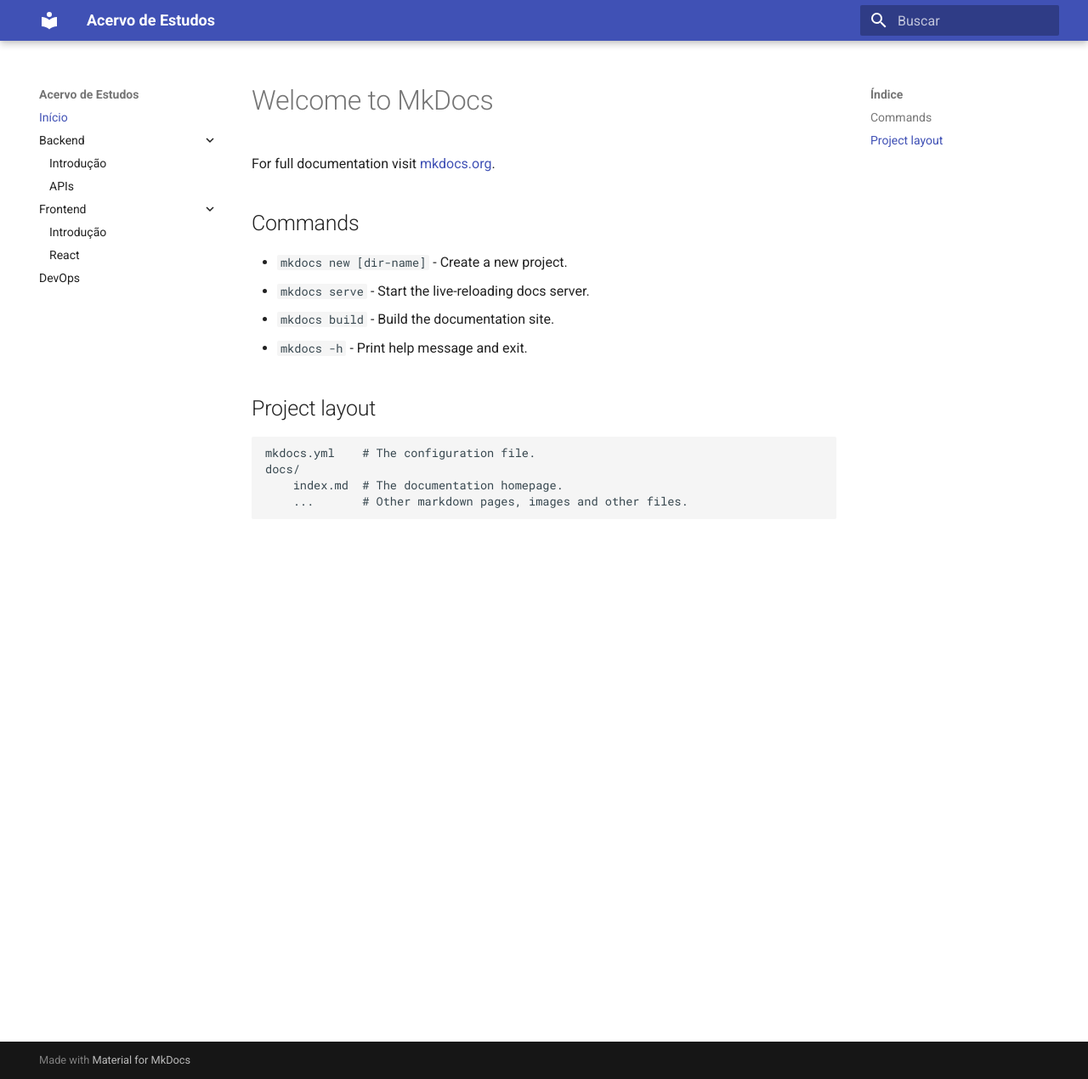
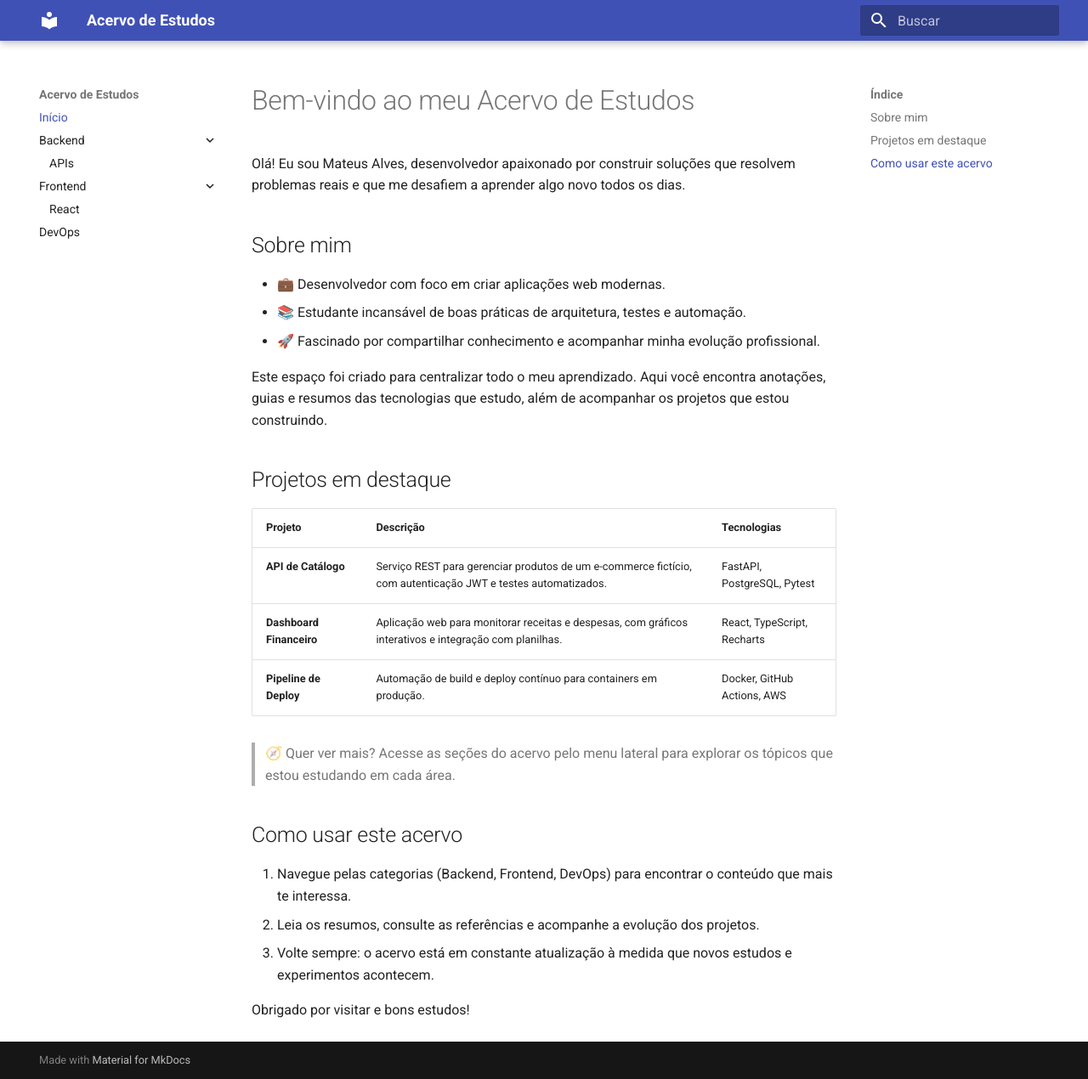
Before and after one commit to mateusaledev/mateusaledev.github.io, an MkDocs documentation site: the page built from docs/index.md, in a window 1280 px wide and 1270 px high. Shown: the whole window at 85% size. Built offline with MkDocs 1.6.1 and Material for MkDocs 9.7.7, drawn with Linux system fonts in a browser that asks for light colours.

Commit message:
Cria estrutura inicial do acervo de estudos

```diff
--- a/docs/index.md
+++ b/docs/index.md
@@ -1,17 +1,29 @@
-# Welcome to MkDocs
+# Bem-vindo ao meu Acervo de Estudos
 
-For full documentation visit [mkdocs.org](https://www.mkdocs.org).
+Olá! Eu sou Mateus Alves, desenvolvedor apaixonado por construir soluções que resolvem problemas reais e que me desafiem a aprender algo novo todos os dias.
 
-## Commands
+## Sobre mim
 
-* `mkdocs new [dir-name]` - Create a new project.
-* `mkdocs serve` - Start the live-reloading docs server.
-* `mkdocs build` - Build the documentation site.
-* `mkdocs -h` - Print help message and exit.
+- 💼 Desenvolvedor com foco em criar aplicações web modernas.
+- 📚 Estudante incansável de boas práticas de arquitetura, testes e automação.
+- 🚀 Fascinado por compartilhar conhecimento e acompanhar minha evolução profissional.
 
-## Project layout
+Este espaço foi criado para centralizar todo o meu aprendizado. Aqui você encontra anotações, guias e resumos das tecnologias que estudo, além de acompanhar os projetos que estou construindo.
 
-    mkdocs.yml    # The configuration file.
-    docs/
-        index.md  # The documentation homepage.
-        ...       # Other markdown pages, images and other files.
+## Projetos em destaque
+
+| Projeto | Descrição | Tecnologias |
+|---------|-----------|-------------|
+| **API de Catálogo** | Serviço REST para gerenciar produtos de um e-commerce fictício, com autenticação JWT e testes automatizados. | FastAPI, PostgreSQL, Pytest |
+| **Dashboard Financeiro** | Aplicação web para monitorar receitas e despesas, com gráficos interativos e integração com planilhas. | React, TypeScript, Recharts |
+| **Pipeline de Deploy** | Automação de build e deploy contínuo para containers em produção. | Docker, GitHub Actions, AWS |
+
+> 🧭 Quer ver mais? Acesse as seções do acervo pelo menu lateral para explorar os tópicos que estou estudando em cada área.
+
+## Como usar este acervo
+
+1. Navegue pelas categorias (Backend, Frontend, DevOps) para encontrar o conteúdo que mais te interessa.
+2. Leia os resumos, consulte as referências e acompanhe a evolução dos projetos.
+3. Volte sempre: o acervo está em constante atualização à medida que novos estudos e experimentos acontecem.
+
+Obrigado por visitar e bons estudos!
```
Also changed, not shown: README.md (+21 -1 lines), docs/backend/apis.md (added, +16 -0 lines), docs/backend/index.md (added, +11 -0 lines), docs/devops/index.md (added, +12 -0 lines), docs/frontend/index.md (added, +11 -0 lines), docs/frontend/react.md (added, +16 -0 lines).
